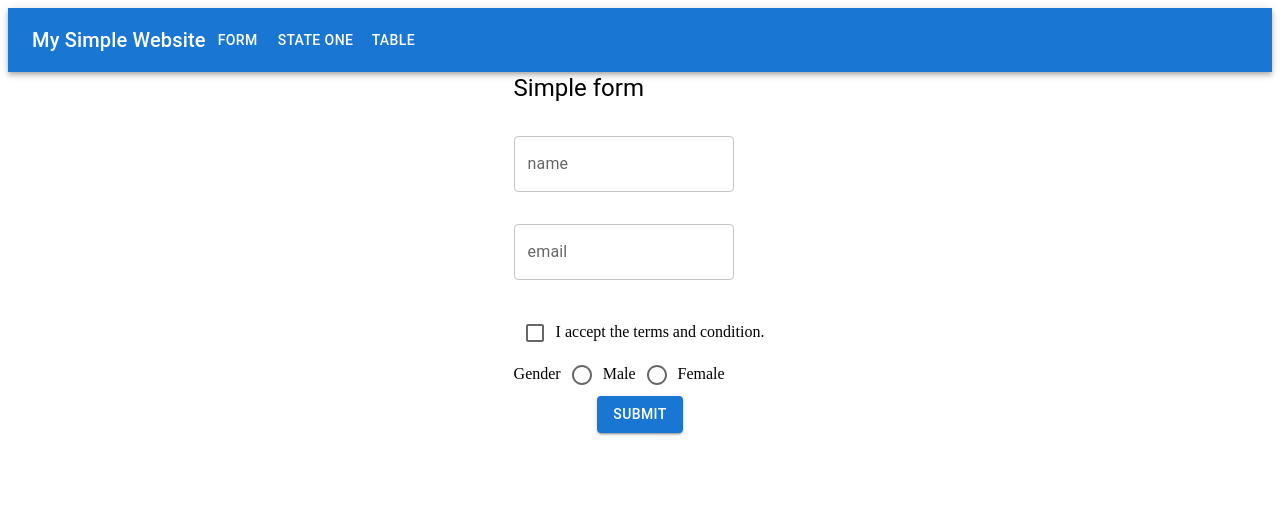
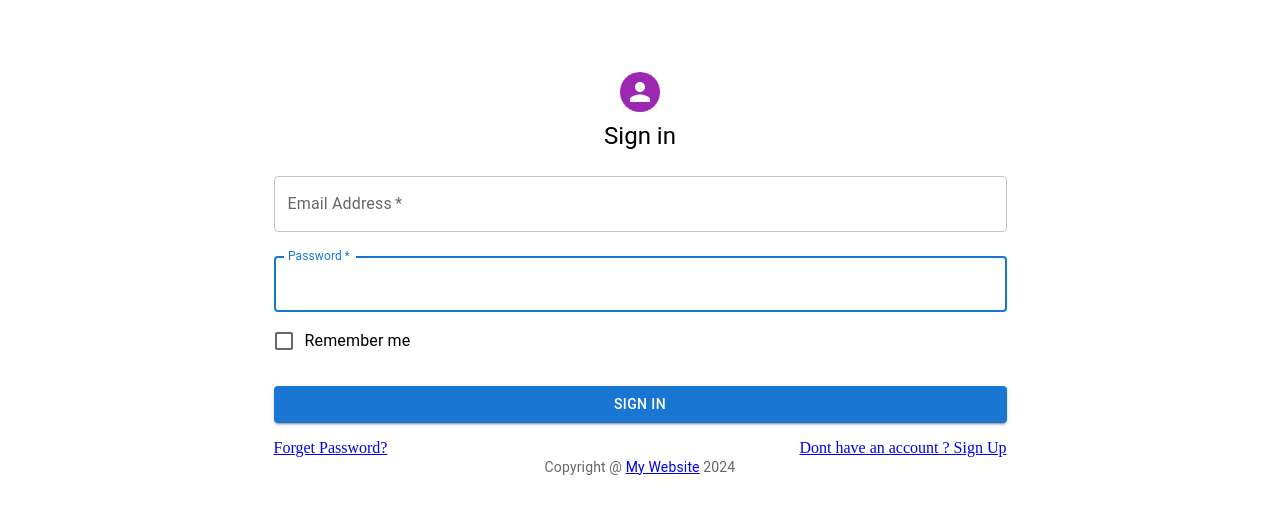
Before and after one commit to Sizzlesina/MUI_course, a React (Vite) app in the folder mui-tutorial/: page / in a window 1280 px wide. Shown: the top 514 px of the page. Built offline with nearby package versions, Linux system fonts and the light colour scheme.

Commit message:
Creating a login form page

```diff
--- a/mui-tutorial/src/App.jsx
+++ b/mui-tutorial/src/App.jsx
@@ -20,6 +20,8 @@
 // import StyledUtility from "./theming/StyledUtility";
 // import Theming from "./theming/Theming";
 
+import HomePage from "./SPA/pages/HomePage";
+import LoginPage from "./SPA/pages/LoginPage";
 import Form from "./state-management/Form";
 import StateOne from "./state-management/StateOne";
 import TablePage from "./state-management/TablePage";
@@ -49,11 +51,21 @@ function App() {
       {/* <DarkMode /> */}
       {/* <StyledUtility /> */}
       {/* <StateOne /> */}
-      <BrowserRouter>
+
+      {/* State mangement  */}
+      {/* <BrowserRouter>
         <Routes path='/'>
           <Route index element={<Form />} />
           <Route path='/state-one' element={<StateOne />} />
           <Route path='/table' element={<TablePage />} />
+        </Routes>
+      </BrowserRouter> */}
+
+      <BrowserRouter>
+        <Routes>
+          <Route path='/' element={<LoginPage />} />
+          <Route index element={<LoginPage />} />
+          <Route path='/home' element={<HomePage />} />
         </Routes>
       </BrowserRouter>
     </div>
--- /dev/null
+++ b/mui-tutorial/src/SPA/pages/HomePage.jsx
@@ -0,0 +1,9 @@
+function HomePage() {
+  return (
+    <div>
+
+    </div>
+  )
+}
+
+export default HomePage
--- /dev/null
+++ b/mui-tutorial/src/SPA/pages/LoginPage.jsx
@@ -0,0 +1,87 @@
+/** @format */
+
+import {
+  Avatar,
+  Box,
+  Button,
+  Checkbox,
+  FormControlLabel,
+  Grid,
+  TextField,
+  Typography,
+} from "@mui/material";
+import { Link } from "react-router-dom";
+
+function LoginPage() {
+  const handleSubmit = (e) => {
+    e.preventDefault();
+
+    const data = new FormData(e.currentTarget);
+    console.log({
+      email: data.get("email"),
+      password: data.get("password"),
+    });
+  };
+  return (
+    <Box
+      sx={{
+        my: 8,
+        mx: 4,
+        display: "flex",
+        flexDirection: "column",
+        alignItems: "center",
+      }}>
+      <Avatar sx={{ m: 1, bgcolor: "secondary.main" }}></Avatar>
+      <Typography variant='h5'>Sign in</Typography>
+      <Box component={"form"} onSubmit={handleSubmit} noValidate sx={{ mt: 1 }}>
+        <TextField
+          margin='normal'
+          required
+          fullWidth
+          id='email'
+          label='Email Address'
+          name='email'
+          autoFocus
+        />
+        <TextField
+          margin='normal'
+          fullWidth
+          required
+          id='password'
+          label='Password'
+          name='password'
+          autoFocus
+        />
+        <FormControlLabel control={<Checkbox />} label='Remember me' />
+        <Button
+          type='submit'
+          variant='contained'
+          fullWidth
+          sx={{ mt: 3, mb: 2 }}>
+          Sign in
+        </Button>
+        <Grid container>
+          <Grid item xs>
+            <Link href='#' variant='body2'>
+              Forget Password?
+            </Link>
+          </Grid>
+          <Grid item>
+            <Link href='#' variant='body2'>
+              Dont have an account ? Sign Up
+            </Link>
+          </Grid>
+        </Grid>
+        <Typography variant='body2' color={"text.secondary"} align='center'>
+          Copyright @{" "}
+          <Link color='inherit' href='#'>
+            My Website
+          </Link>{" "}
+          {new Date().getFullYear()}
+        </Typography>
+      </Box>
+    </Box>
+  );
+}
+
+export default LoginPage;
```
Also changed, not shown: 1 other file (tests, documents, lock files or other folders).
